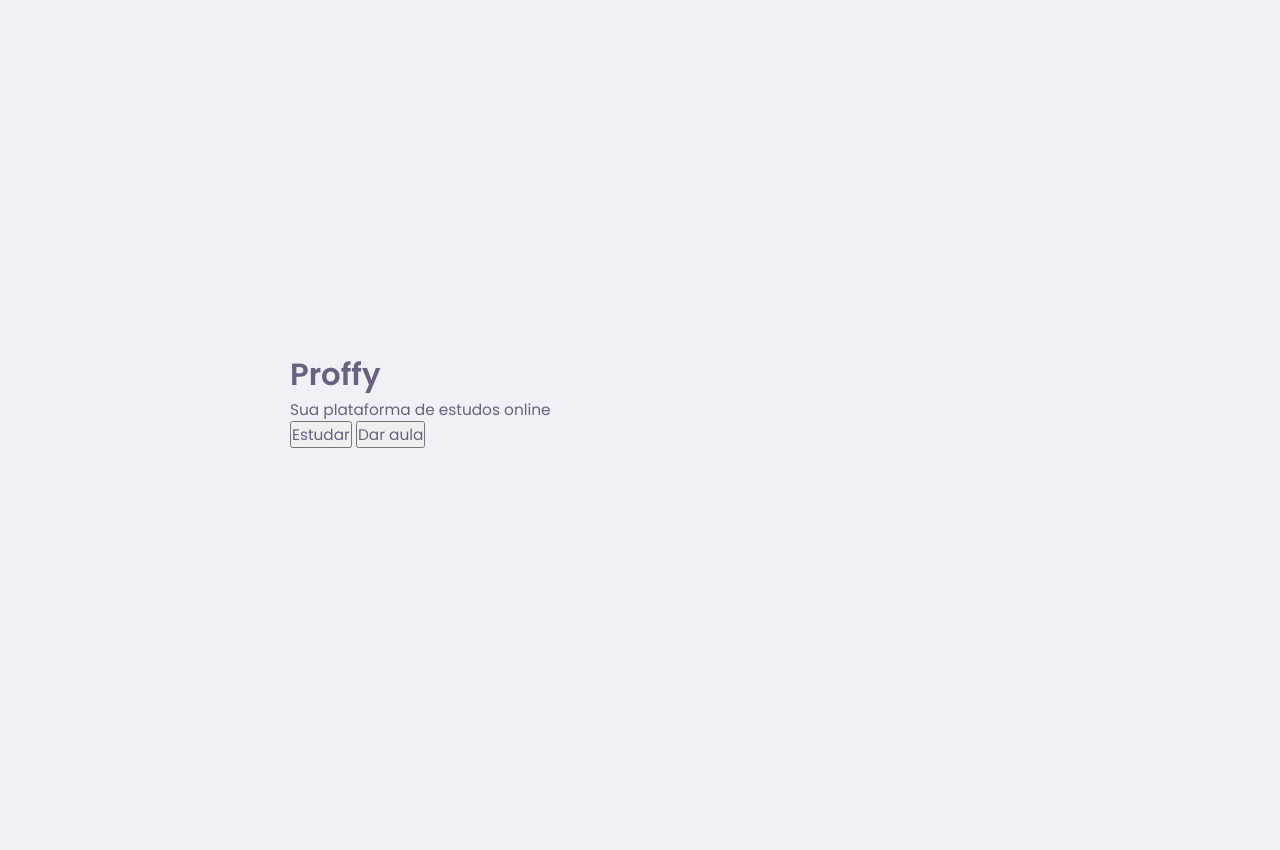
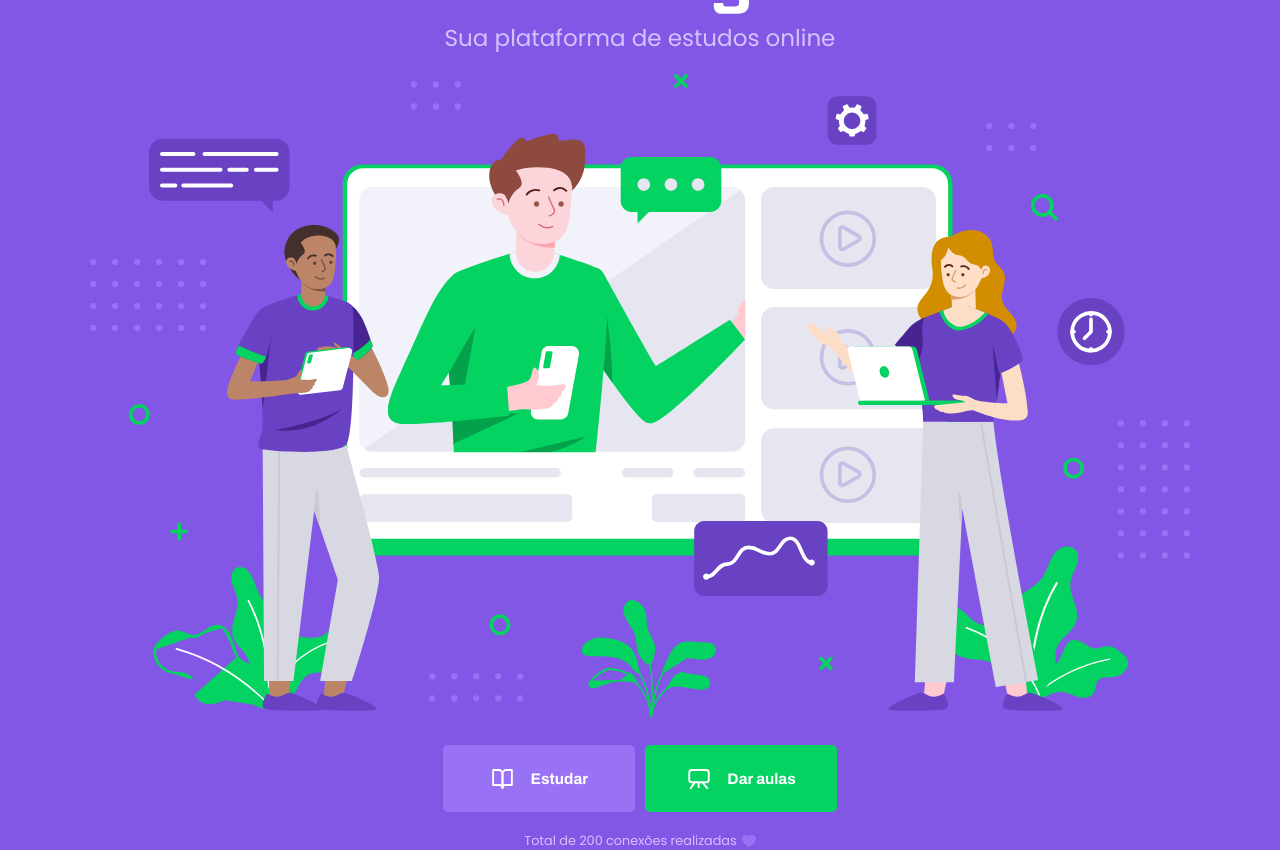
Before and after one commit to thiiagolourenco/proffy, a plain HTML site: page index.html in a window 1280 px wide. Before the commit the page ends 800 px from the top, so only its background shows below. Drawn offline with Linux system fonts and the light colour scheme.

Commit message:
Add page landing

```diff
--- a/index.html
+++ b/index.html
@@ -4,19 +4,37 @@
 <head>
     <meta charset="UTF-8">
     <meta name="viewport" content="width=device-width, initial-scale=1.0">
-    <link rel="stylesheet" href="style.css">
+    <link rel="stylesheet" href="/styles/main.css">
+    <link rel="stylesheet" href="/styles/partials/page-landing.css">
+
     <link rel="stylesheet"
         href="https://fonts.googleapis.com/css2?family=Archivo:wght@400;700&amp;family=Poppins:wght@400;600&amp;display=swap">
     <title>Proffy</title>
     <!-- <style></style> -->
 </head>
 
-<body>
+<body id="page-landing">
     <div id="container">
-        <h1>Proffy</h1>
-        <p>Sua plataforma de estudos online</p>
-        <button>Estudar</button>
-        <button>Dar aula</button>
+        <div class="logo-container">
+            <img src="images/logo.svg" alt="Logo Proffy">
+            <h2>Sua plataforma de estudos online</h2>
+        </div>
+
+        <img class="hero-image" src="images/landing.svg" alt="Plataforma de estudo">
+
+        <div class="buttons-container">
+            <a class="study" href="/study.html">
+                <img src="/images/icons/study.svg" alt="Estudar">
+                Estudar
+            </a>
+            <a class="give-classes" href="/give-classes.html">
+                <img src="/images/icons/give-classes.svg" alt="Dar aulas">
+                Dar aulas
+            </a>
+        </div>
+
+        <p class="total-connection">Total de 200 conexões realizadas <img src="images/icons/purple-heart.svg"
+                alt="Coração"></p>
     </div>
 </body>
 
--- a/style.css
+++ b/styles/main.css
@@ -26,15 +26,16 @@
                     */
 }
 
-html, body{
+html,
+body{
     height: 100vh;
 }
 
 body{
     background-color: var(--color-background);
     display: flex;
-    align-items: center;
-    justify-content: center;
+    align-items: center; /*Mexe no alinhamente horizontal*/
+    justify-content: center; /*JUSTIFICAR ! Mexe no alinhamente horizontal/vertical. Só em conjunto com o display flex*/
 }
 
 body, input, button, textarea {
--- /dev/null
+++ b/styles/partials/page-landing.css
@@ -0,0 +1,99 @@
+:root{
+    font-size: 40%;
+}
+
+#page-landing{
+    background: var(--color-primary);
+}
+
+#page-landing #container{
+    color: var(--color-text-in-primary);
+}
+
+.logo-container{
+    text-align: center; /*Alinha a tag q tenha relação com texto ao centro.
+                          Levando em consideração a caixa(div logo-container).*/
+    margin-bottom: 3.2rem;
+}
+
+.logo-container h2{
+    font: 500 3.6rem Poppins;
+    line-height: 4.6rem;
+    margin-top: 0.8rem;
+}
+
+.logo-container img{
+    height: 10rem;
+}
+
+.hero-image{
+    width: 100%;
+}
+
+.buttons-container{
+    display: flex;
+    justify-content: center;
+    margin: 3.2rem 0;
+}
+
+.buttons-container a{
+    width: 30rem;
+    height: 10.4rem;
+
+    border-radius: 0.8rem; /*Arredonda as bordas*/
+
+    font: 700 2.4rem Archivo;
+
+    /*Alinhar conteúdo dentro dos botões*/
+    display: flex;
+    justify-content: center;
+    align-items: center;
+
+    text-decoration: none;
+
+    color: var(--color-button-text);
+
+    transition: background 0.2s ;/*Transição de animações: (onde será colocado) (tempo p/ mudar)*/
+}
+
+.buttons-container a img{
+    width: 4rem;
+    margin-right: 2.4rem;
+}
+
+.buttons-container a.study{
+    margin-right: 1.6rem;
+    background-color: var(--color-primary-lighter);
+}
+
+.buttons-container a.study:hover{ /*Essa classe CSS só será ativada
+                                    quando button estiver no modo hover(mouse em cima)*/
+    background-color: var(--color-primary-light);
+}
+
+.buttons-container a.give-classes{
+    background-color: var(--color-secondary);
+}
+
+.buttons-container a.give-classes:hover{
+    background-color: var(--color-secondary-dark);
+}
+
+.total-connection{
+    font-size: 2rem;
+    display: flex;
+    align-items: center;
+    justify-content: center;
+}
+
+.total-connection img{
+    margin-left: 0.8rem;
+}
+
+/*--------------------------------- A partir daqui é o case web desktop ----------------------------*/
+/*O @media controla qual CSS vai ser usado em relação ao tamanho da tela*/
+@media(min-width: 1100px){
+    #page-landing #container{
+        max-width: 1100px;
+    }
+}
```
Also changed, not shown: 2 other files.
